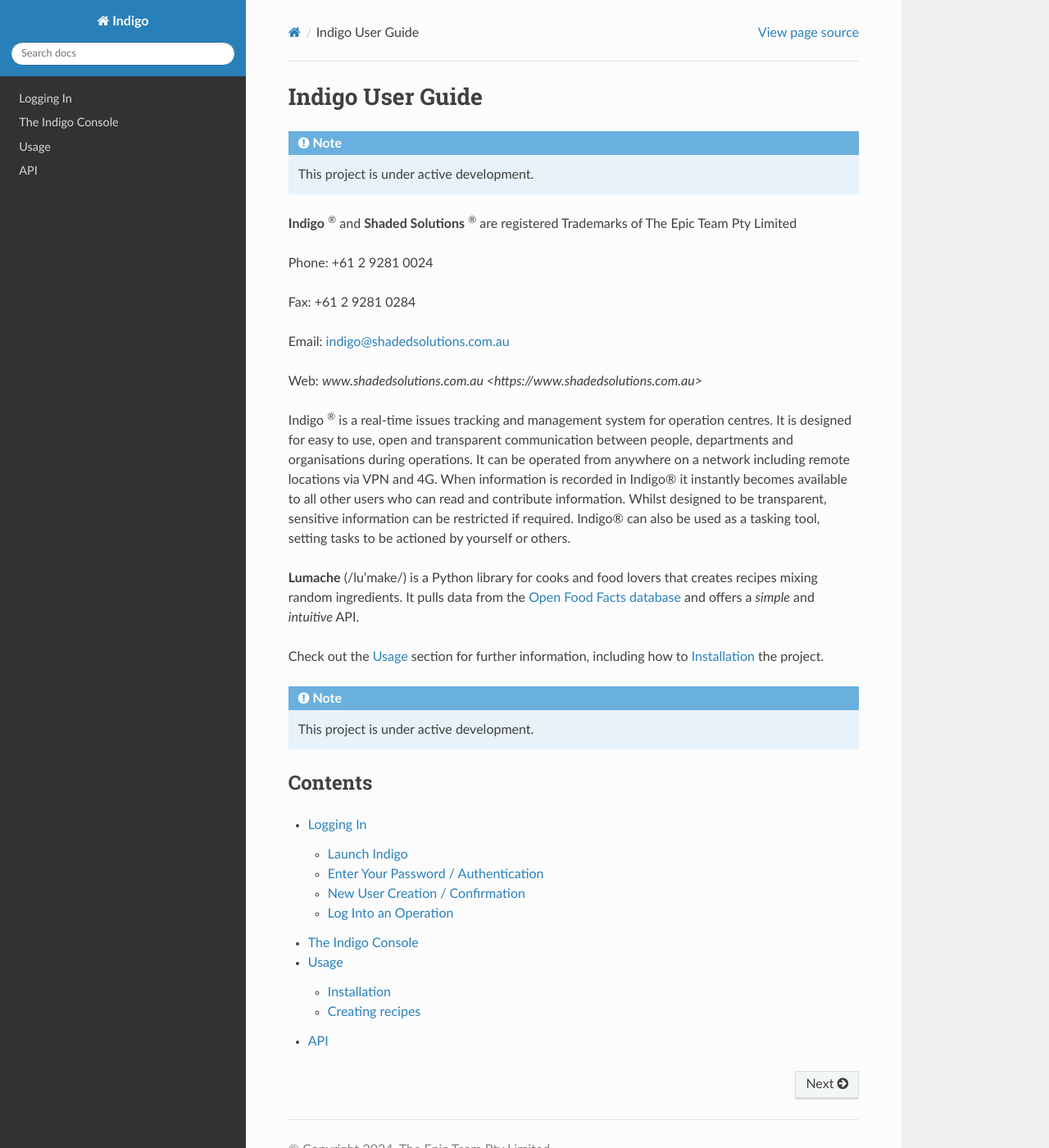
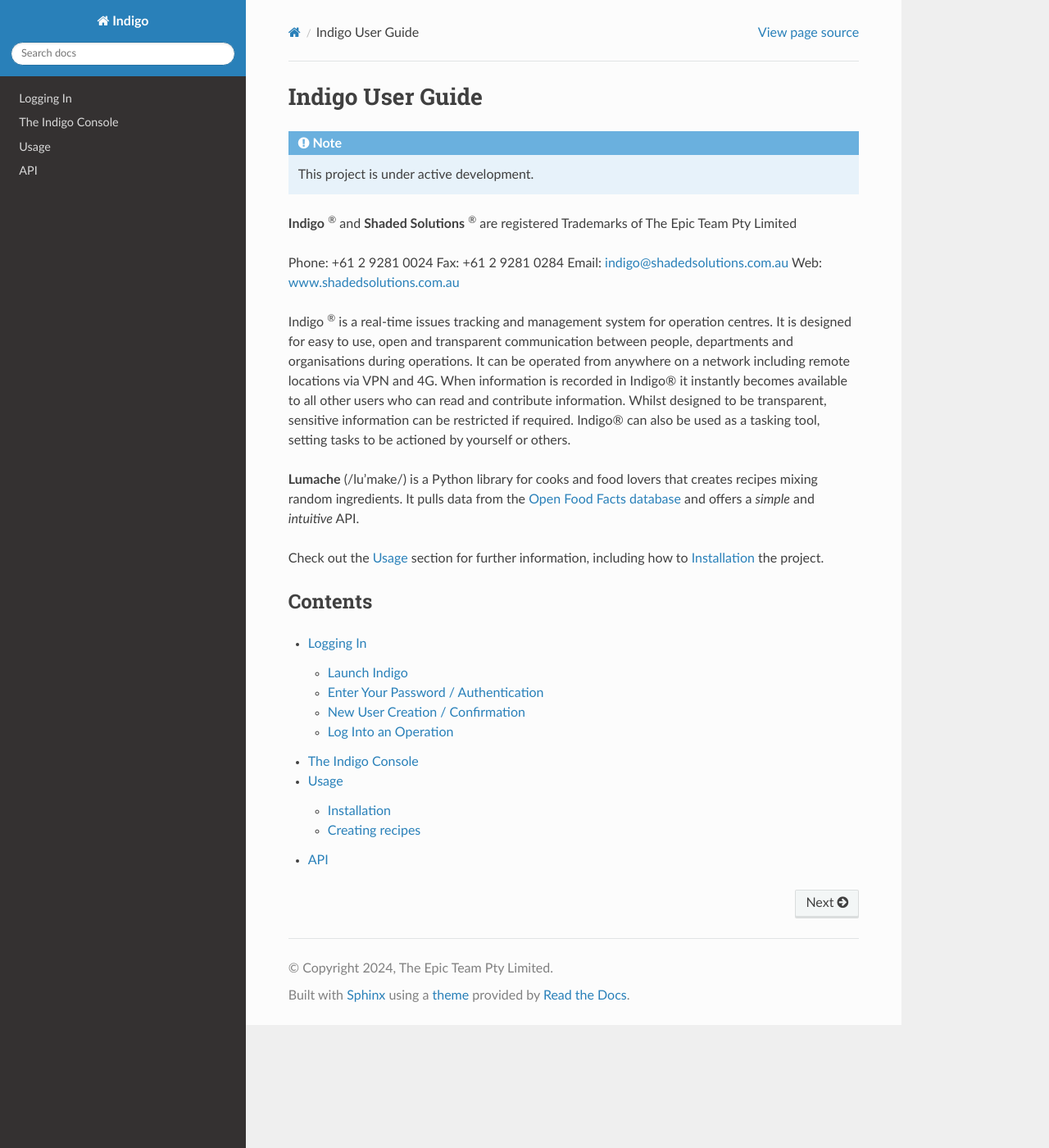
Before and after one commit to SoteriaSec/indigo-user-manual, a Sphinx documentation site: the page built from docs/source/index.rst, in a window 1280 px wide and 1400 px high. Shown: the whole window at 82% size. Built offline with Sphinx 7.4.7 and the Read the Docs theme 3.1.0, drawn with Linux system fonts in a browser that asks for light colours.

Commit message:
Update index.rst

```diff
--- a/docs/source/index.rst
+++ b/docs/source/index.rst
@@ -9,12 +9,9 @@ Indigo User Guide
 The Epic Team Pty Limited
 
 Phone: +61 2 9281 0024
-
 Fax: +61 2 9281 0284
-
 Email: indigo@shadedsolutions.com.au
-
-Web: `www.shadedsolutions.com.au <https://www.shadedsolutions.com.au>`
+Web: `www.shadedsolutions.com.au <https://www.shadedsolutions.com.au>`_
 
 
 Indigo :sup:`®` is a real-time issues tracking and management system for operation centres. It is designed
@@ -34,9 +31,6 @@ and offers a *simple* and *intuitive* API.
 Check out the :doc:`usage` section for further information, including
 how to :ref:`installation` the project.
 
-.. note::
-
-   This project is under active development.
 
 Contents
 --------
```
